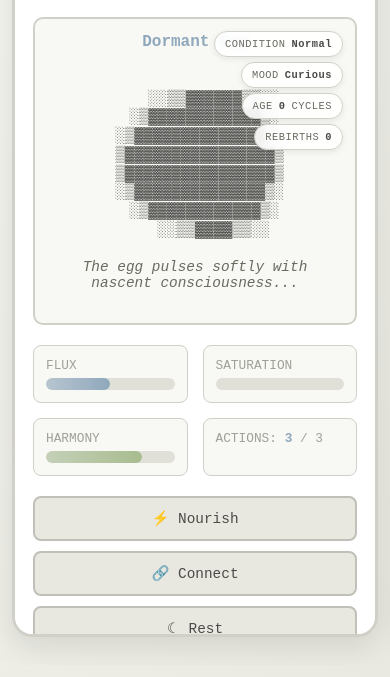
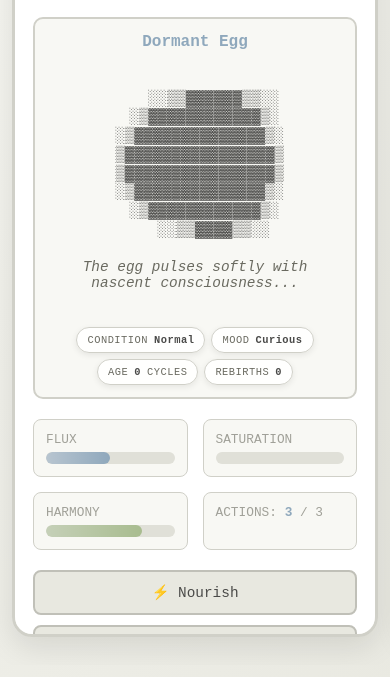
Before and after one commit to HyperdenseLLC/creature, a plain HTML site: page index.html in a window 390 px wide. Shown: the part 95-772 px from the top of the page. Drawn offline with Linux system fonts and the light colour scheme.

Commit message:
Reposition creature metrics to bottom of panel

```diff
--- a/index.html
+++ b/index.html
@@ -156,6 +156,7 @@
             border: 2px solid #d0d0c8;
             border-radius: 10px;
             padding: 20px;
+            padding-bottom: 90px;
             min-height: 200px;
             margin-bottom: 20px;
             text-align: center;
@@ -185,12 +186,13 @@
         }
         .creature-metrics {
             position: absolute;
-            top: 14px;
+            left: 14px;
             right: 14px;
-            display: grid;
-            gap: 6px;
-            max-width: 45%;
-            justify-items: end;
+            bottom: 14px;
+            display: flex;
+            flex-wrap: wrap;
+            justify-content: center;
+            gap: 8px;
             pointer-events: none;
         }
         .creature-metric {
@@ -694,13 +696,14 @@
             }
             .display {
                 padding: 14px;
+                padding-bottom: 88px;
                 min-height: 160px;
             }
             .creature-metrics {
-                top: 12px;
+                left: 12px;
                 right: 12px;
-                max-width: 70%;
-                gap: 5px;
+                bottom: 12px;
+                gap: 6px;
             }
             .creature-metric {
                 font-size: 0.65em;
```
